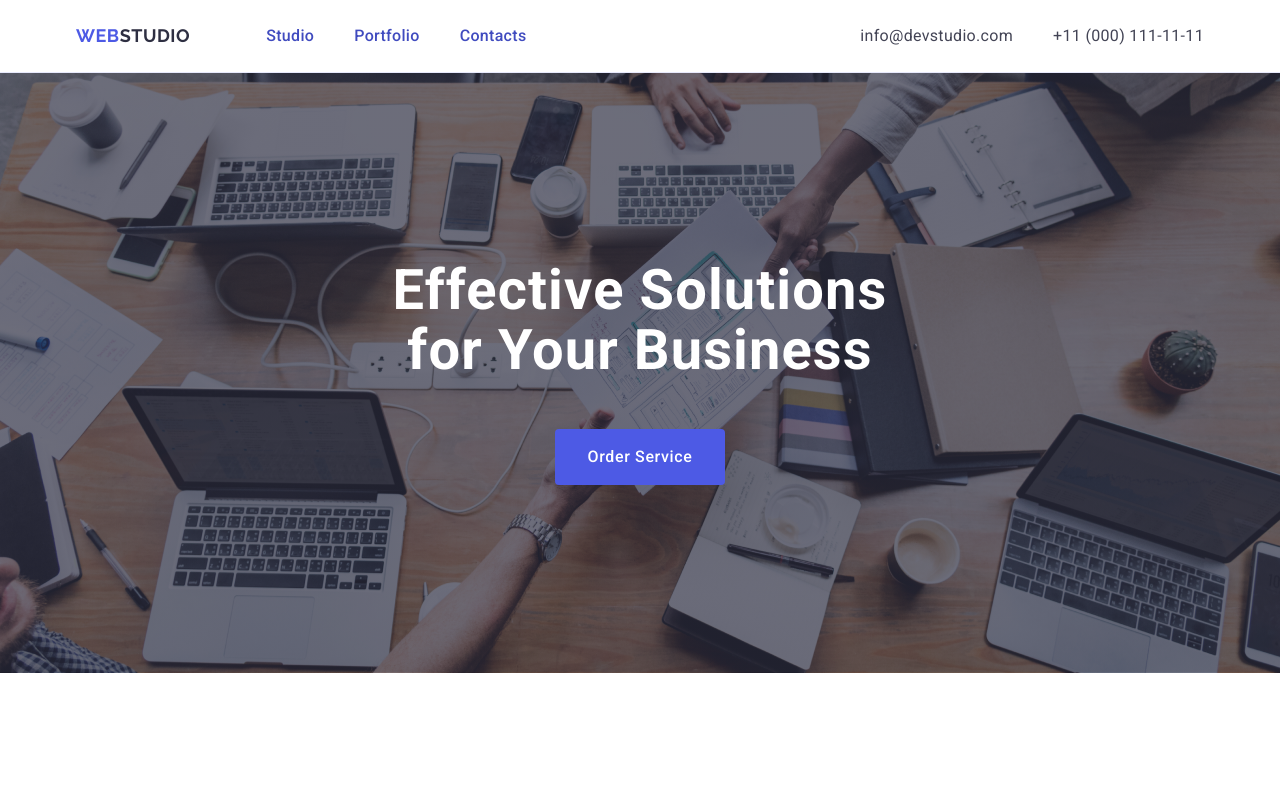
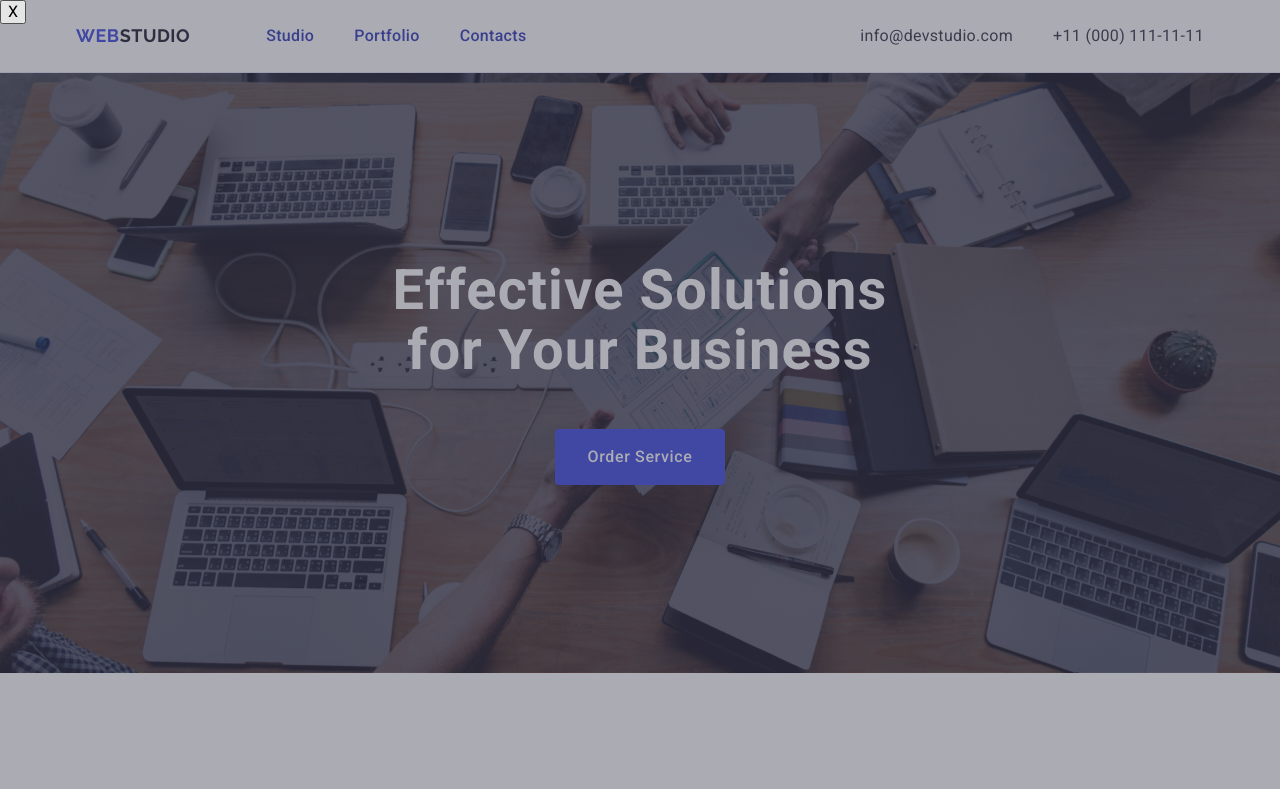
Before and after one commit to VeronikaPetrushka/goit-markup-hw-05, a plain HTML site: page index.html in a window 1280 px wide. Shown: the top 789 px of the page. Drawn offline with nearby package versions, Linux system fonts and the light colour scheme.

Commit message:
first steps of modal

```diff
--- a/css/styles.css
+++ b/css/styles.css
@@ -478,3 +478,9 @@ img {
 .social-link-f:focus {
   background-color: #31d0aa;
 }
+
+.backdrop {
+  position: fixed;
+  inset: 0;
+  background-color: var(--NAVY-BLUE-modal, rgba(46, 47, 66, 0.4));
+}
--- a/index.html
+++ b/index.html
@@ -449,5 +449,10 @@
         </div>
       </div>
     </footer>
+    <div class="backdrop">
+      <div class="modal">
+        <button class="modal-close" type="button">X</button>
+      </div>
+    </div>
   </body>
 </html>
```
